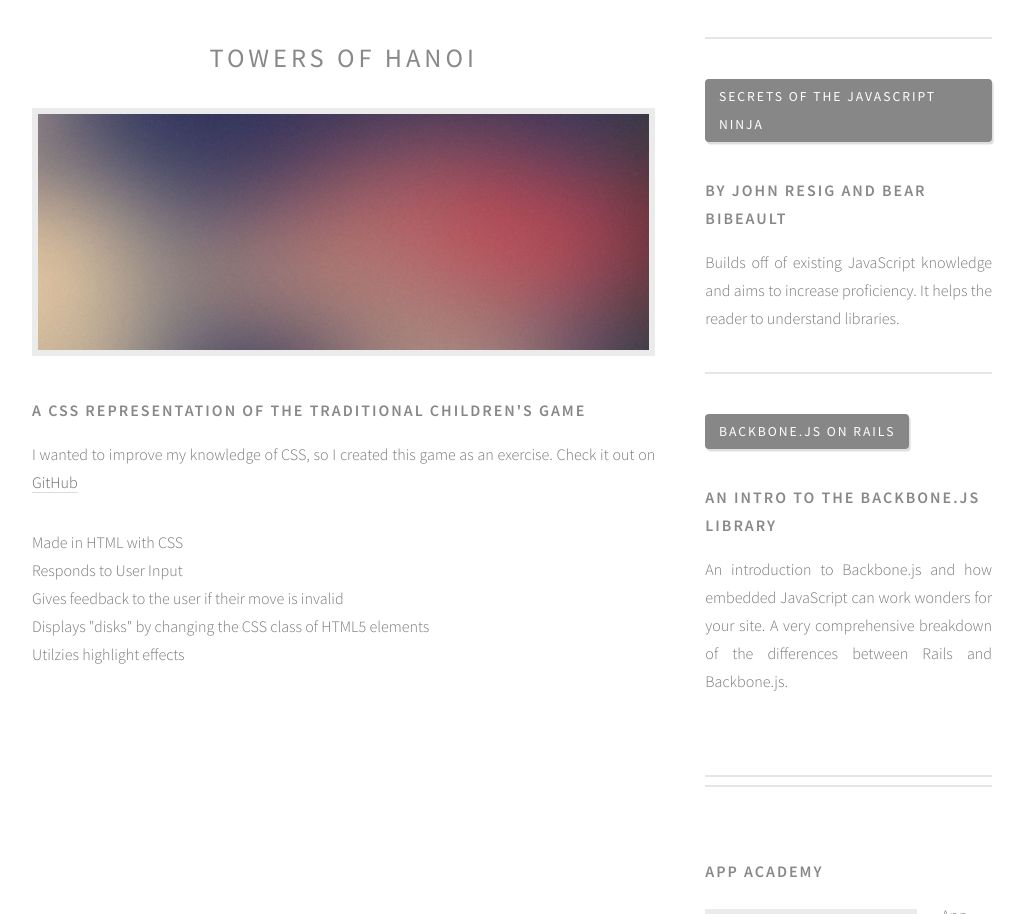
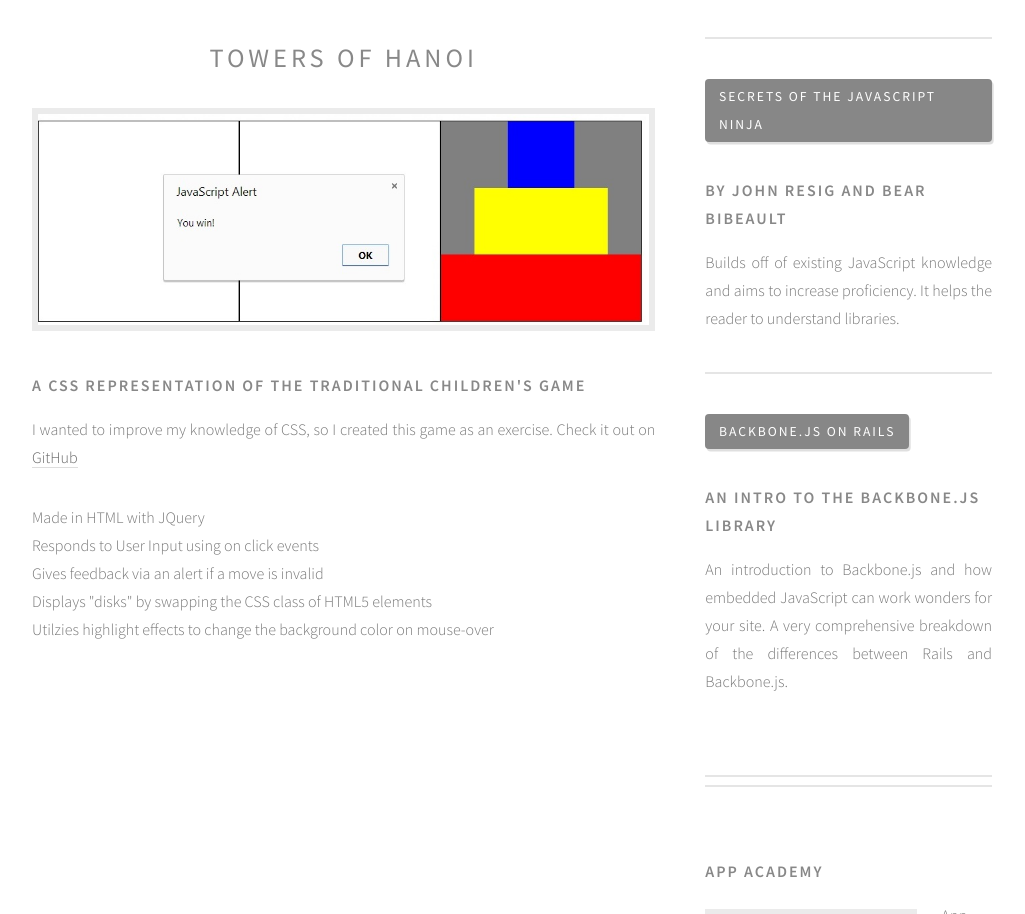
Before and after one commit to BuddyLamers/BuddyLamers.github.io, a plain HTML site: page coding-projects.html in a window 1280 px wide. Shown: the part 2884-3798 px from the top of the page, without its empty margins (128-1153 px from the left). Drawn offline with Linux system fonts and the light colour scheme.

Commit message:
adds hanoi image

```diff
--- a/coding-projects.html
+++ b/coding-projects.html
@@ -131,17 +131,17 @@
 										<header>
 											<h2>Towers of Hanoi</h2>
 										</header>
-										<a href="hanoi.html" class="image image-full"><img src="images/pic04.jpg" alt="" /></a>
+										<a href="hanoi.html" class="image image-full"><img src="images/hanoi.jpg" alt="" /></a>
 										<h3>A CSS representation of the traditional Children's game</h3>
 										<p>I wanted to improve my knowledge of CSS, so I created this game as an exercise.
 Check it out on
       <a href="https://github.com/BuddyLamers/w6d4/tree/master/hanoi">GitHub</a>
     <ul>
-      <li>Made in HTML with CSS</li>
-      <li>Responds to User Input</li>
-      <li>Gives feedback to the user if their move is invalid</li>
-      <li>Displays "disks" by changing the CSS class of HTML5 elements</li>
-      <li>Utilzies highlight effects</li>
+      <li>Made in HTML with JQuery</li>
+      <li>Responds to User Input using on click events</li>
+      <li>Gives feedback via an alert if a move is invalid</li>
+      <li>Displays "disks" by swapping the CSS class of HTML5 elements</li>
+      <li>Utilzies highlight effects to change the background color on mouse-over</li>
     </ul>
                     </p>
 
```
Also changed, not shown: images/hanoi.jpg (added).
